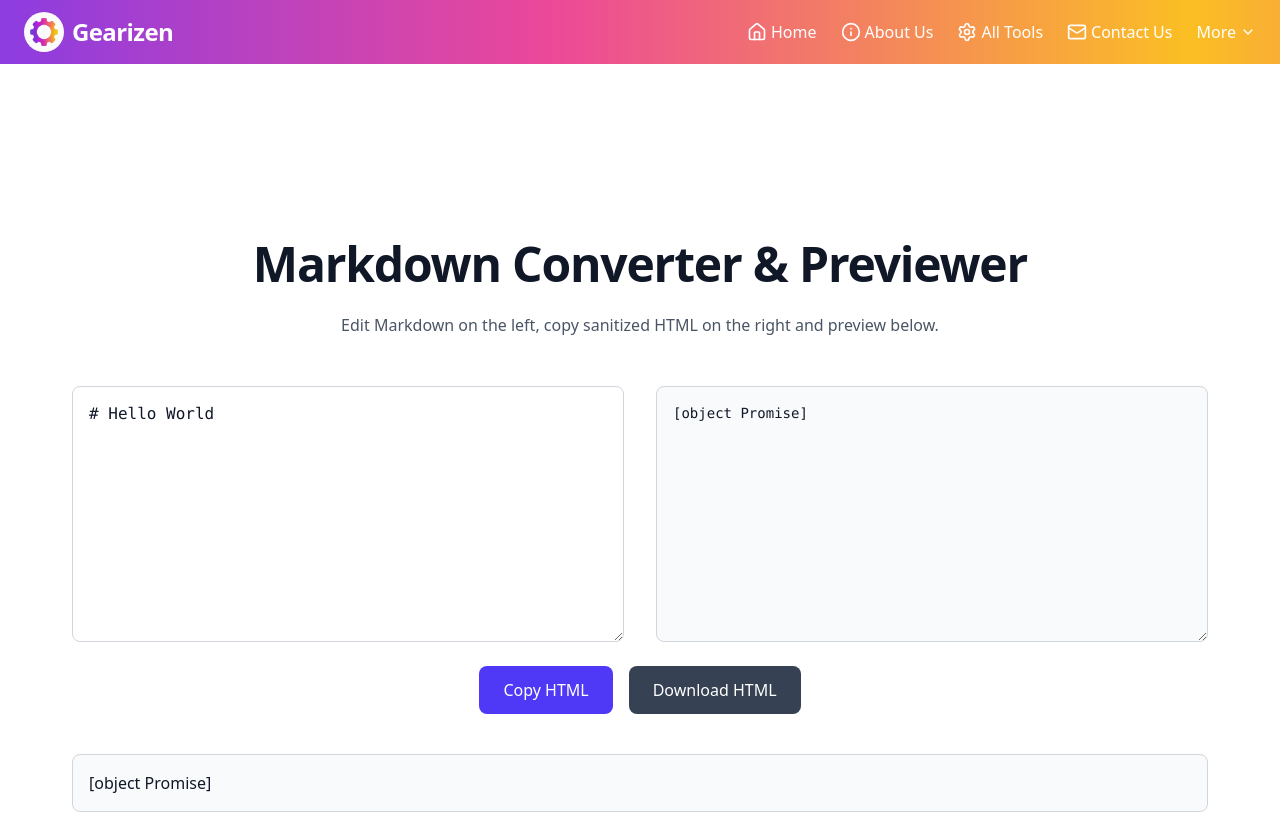
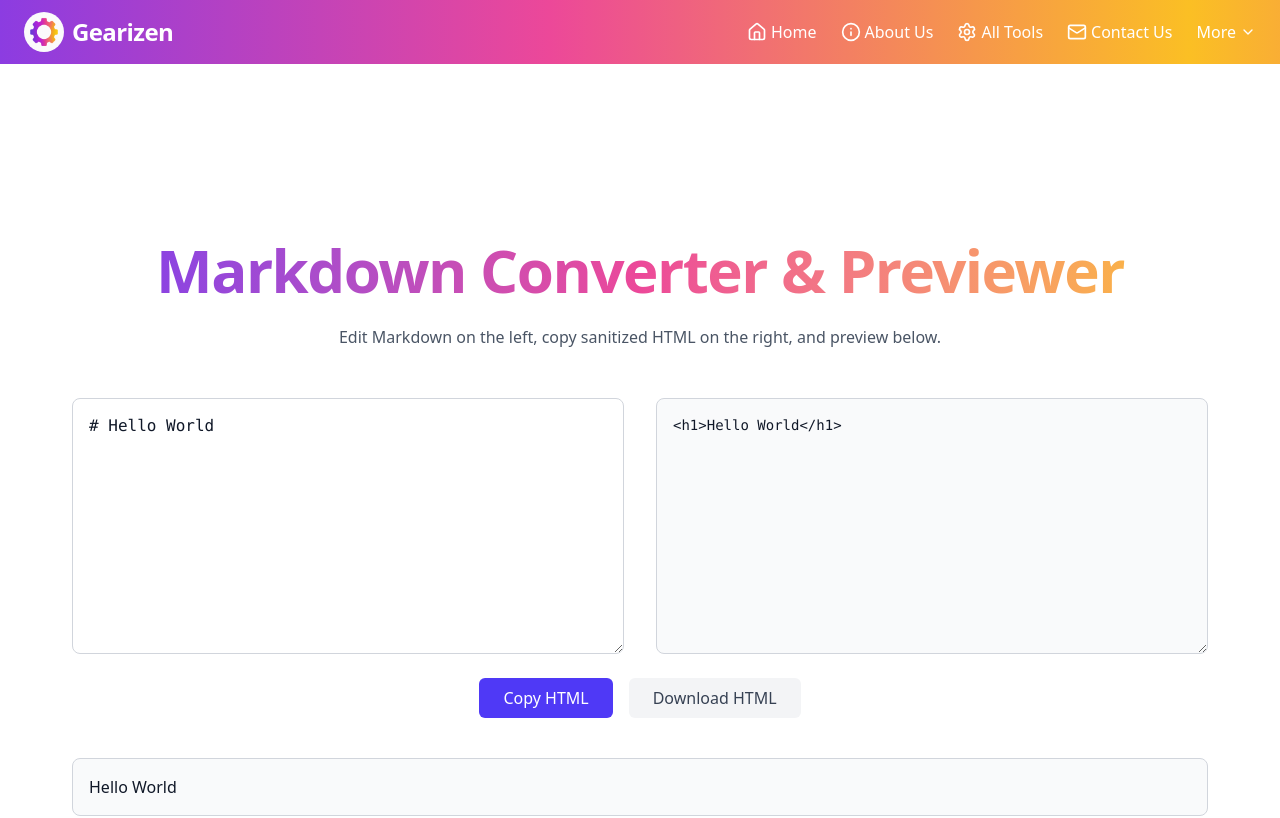
Before and after one commit to tahir-ozcan/gearizen, a Next.js app: page /tools/markdown-converter in a window 1280 px wide. Shown: the top 818 px of the page. Built offline with nearby package versions, Linux system fonts and the light colour scheme.

Commit message:
Update project to latest local state

```diff
--- a/app/tools/markdown-converter/markdown-converter-client.tsx
+++ b/app/tools/markdown-converter/markdown-converter-client.tsx
@@ -1,14 +1,34 @@
 // app/tools/markdown-converter/markdown-converter-client.tsx
 "use client";
 
-import { useState, ChangeEvent, useMemo } from "react";
+import { useState, useEffect, ChangeEvent } from "react";
 import { renderMarkdown } from "@/lib/render-markdown";
 import Textarea from "@/components/Textarea";
 
 export default function MarkdownConverterClient() {
+  // ─── State ─────────────────────────────────────────────────────────────────
   const [markdown, setMarkdown] = useState<string>("# Hello World\n");
-  const html = useMemo(() => renderMarkdown(markdown), [markdown]);
+  const [html, setHtml] = useState<string>("");
 
+  // Whenever `markdown` changes, re-render to sanitized HTML
+  useEffect(() => {
+    let cancelled = false;
+
+    renderMarkdown(markdown)
+      .then((result) => {
+        if (!cancelled) setHtml(result);
+      })
+      .catch((err) => {
+        console.error("Markdown render failed:", err);
+        if (!cancelled) setHtml("");
+      });
+
+    return () => {
+      cancelled = true;
+    };
+  }, [markdown]);
+
+  // ─── Handlers ───────────────────────────────────────────────────────────────
   const handleChange = (e: ChangeEvent<HTMLTextAreaElement>) => {
     setMarkdown(e.target.value);
   };
@@ -34,27 +54,35 @@ export default function MarkdownConverterClient() {
     URL.revokeObjectURL(url);
   };
 
+  // ─── Render ─────────────────────────────────────────────────────────────────
   return (
     <section
       id="markdown-converter"
       aria-labelledby="markdown-converter-heading"
       className="container-responsive py-20 text-gray-900 antialiased selection:bg-indigo-200 selection:text-indigo-900"
     >
+      {/* Heading & Description */}
       <h1
         id="markdown-converter-heading"
-        className="text-4xl sm:text-5xl font-extrabold text-center mb-6 tracking-tight"
+        className="text-4xl sm:text-5xl md:text-6xl font-extrabold text-center mb-6 tracking-tight bg-clip-text text-transparent bg-gradient-to-r from-[#7c3aed] via-[#ec4899] to-[#fbbf24]"
       >
-        Markdown Converter & Previewer
+        Markdown Converter &amp; Previewer
       </h1>
       <p className="text-center text-gray-600 mb-12 max-w-2xl mx-auto leading-relaxed">
-        Edit Markdown on the left, copy sanitized HTML on the right and preview below.
+        Edit Markdown on the left, copy sanitized HTML on the right, and preview below.
       </p>
+
+      {/* Editor & HTML Output */}
       <div className="grid gap-8 lg:grid-cols-2">
+        {/* Markdown Input */}
         <Textarea
           value={markdown}
           onChange={handleChange}
-          className="h-64 font-mono text-sm resize-y"
+          className="h-64 font-mono text-sm resize-y border border-gray-300 rounded-lg focus:ring-2 focus:ring-indigo-500 transition"
+          aria-label="Markdown input"
         />
+
+        {/* Sanitized HTML output */}
         <textarea
           value={html}
           readOnly
@@ -62,12 +90,14 @@ export default function MarkdownConverterClient() {
           className="w-full h-64 p-4 border border-gray-300 rounded-lg font-mono text-sm bg-gray-50 resize-y focus:outline-none focus:ring-2 focus:ring-indigo-500 transition"
         />
       </div>
+
+      {/* Copy / Download Buttons */}
       <div className="mt-6 flex flex-wrap justify-center gap-4">
         <button
           type="button"
           onClick={copyHtml}
           disabled={!html}
-          className="btn-primary disabled:opacity-60"
+          className="px-6 py-2 bg-indigo-600 text-white rounded-md hover:bg-indigo-700 focus:outline-none focus-visible:ring-2 focus-visible:ring-indigo-500 transition disabled:opacity-50"
         >
           Copy HTML
         </button>
@@ -75,12 +105,18 @@ export default function MarkdownConverterClient() {
           type="button"
           onClick={downloadHtml}
           disabled={!html}
-          className="btn-secondary disabled:opacity-60"
+          className="px-6 py-2 bg-gray-100 text-gray-700 rounded-md hover:bg-gray-200 focus:outline-none focus-visible:ring-2 focus-visible:ring-gray-300 transition disabled:opacity-50"
         >
           Download HTML
         </button>
       </div>
-      <div className="mt-10 prose max-w-none p-4 border border-gray-300 rounded-lg bg-gray-50 overflow-auto" aria-live="polite" dangerouslySetInnerHTML={{ __html: html }} />
+
+      {/* Live HTML Preview */}
+      <div
+        className="mt-10 prose max-w-none p-4 border border-gray-300 rounded-lg bg-gray-50 overflow-auto"
+        aria-live="polite"
+        dangerouslySetInnerHTML={{ __html: html }}
+      />
     </section>
   );
 }
--- a/components/Footer.tsx
+++ b/components/Footer.tsx
@@ -111,7 +111,7 @@ export default function Footer() {
                 height={32}
                 loading="lazy"
               />
-              <span className="ml-2 text-xl font-extrabold text-gray-900">
+              <span className="ml-2 text-xl font-extrabold bg-gradient-to-r from-[#7c3aed] via-[#ec4899] to-[#fbbf24]">
                 Gearizen
               </span>
             </Link>
```
